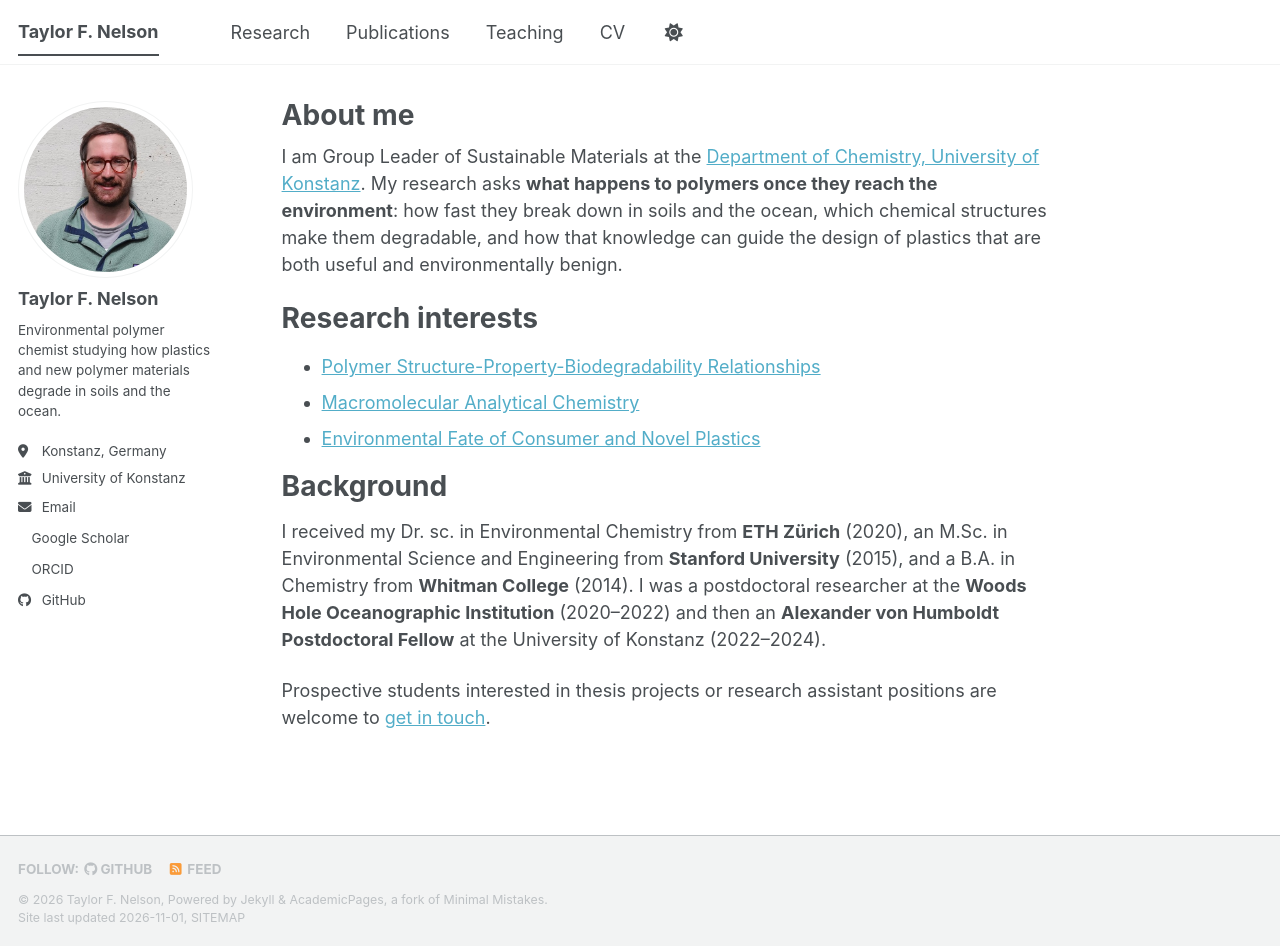
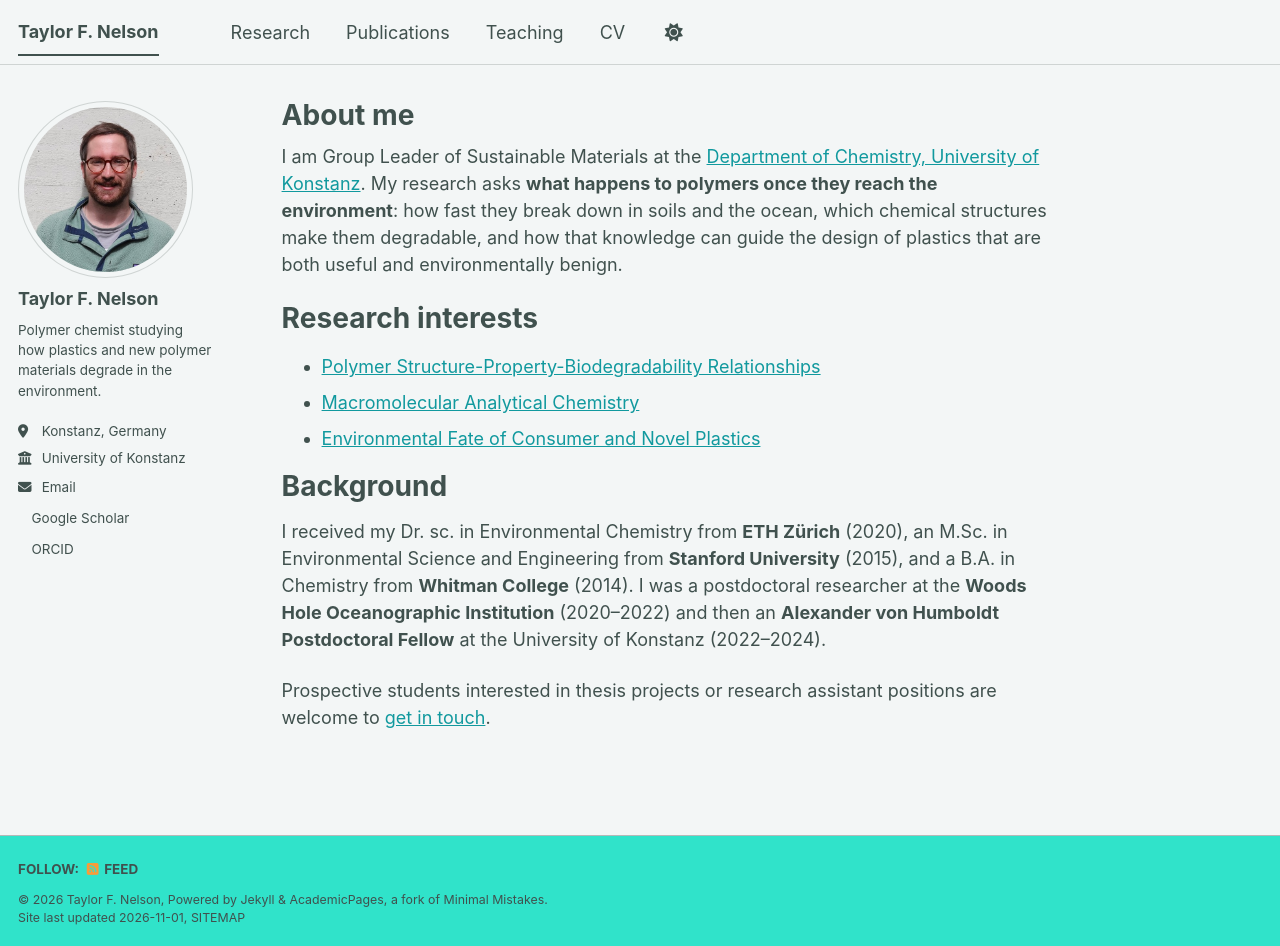
Before and after one commit to nelson-research-group/nelson-research-group.github.io, a Jekyll site: the page built from _pages/about.md, in a window 1280 px wide and 946 px high. Built offline with Jekyll 4.4.1, drawn with Linux system fonts in a browser that asks for light colours; a style sheet for code colours, icons or effects is not loaded.

Commit message:
Update _config.yml

```diff
--- a/_config.yml
+++ b/_config.yml
@@ -8,11 +8,11 @@
 
 # Basic Site Settings
 locale                   : "en-US"
-site_theme               : "default" # The available themes options are "default", "air", "sunrise", "mint", "dirt" and "contrast"
+site_theme               : "mint" # The available themes options are "default", "air", "sunrise", "mint", "dirt" and "contrast"
 title                    : "Taylor F. Nelson"
 title_separator          : "-"
 name                     : &name "Taylor F. Nelson"
-description              : &description "Taylor F. Nelson – environmental polymer chemistry, University of Konstanz"   # Update this with a general description of your site, this is the default if not overridden by a page
+description              : &description "Taylor F. Nelson – Sustainable Materials, University of Konstanz"   # Update this with a general description of your site, this is the default if not overridden by a page
 url                      : https://nelson-research-group.github.io # The base hostname & protocol for your site e.g. "https://[your GitHub username].github.io",
                                                            # or if you already have some other page hosted on Github then use "https://[your GitHub username].github.io/[Your Repo Name]"
 baseurl                  : "" # the subpath of your site, e.g. "/blog"
@@ -26,7 +26,7 @@ author:
   avatar           : "profile.png"
   name             : "Taylor F. Nelson"
   pronouns         : # example: "she/her"
-  bio              : "Environmental polymer chemist studying how plastics and new polymer materials degrade in soils and the ocean."
+  bio              : "Polymer chemist studying how plastics and new polymer materials degrade in the environment."
   location         : "Konstanz, Germany"
   employer         : "University of Konstanz"
   uri              : # URL
@@ -51,7 +51,7 @@ author:
   bitbucket        : # Username - Update with your username on the site
   codepen          : # Username
   dribbble         : # Username
-  github           : "tfnelson"
+  github           : # "tfnelson"
   kaggle           : # Username
   stackoverflow    : # User number or user number and name (i.e., use "1" or "1/jeff-atwood")
 
```
